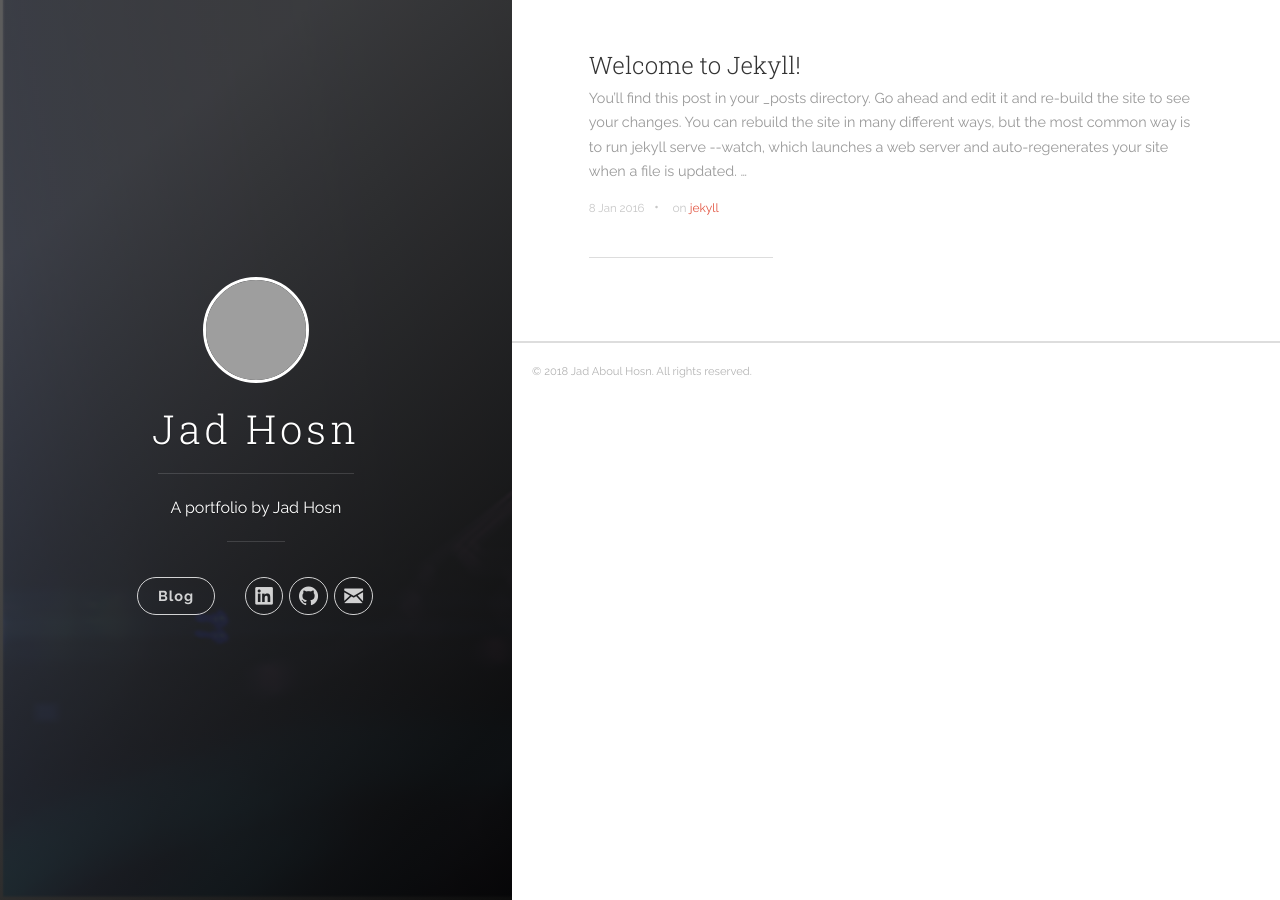
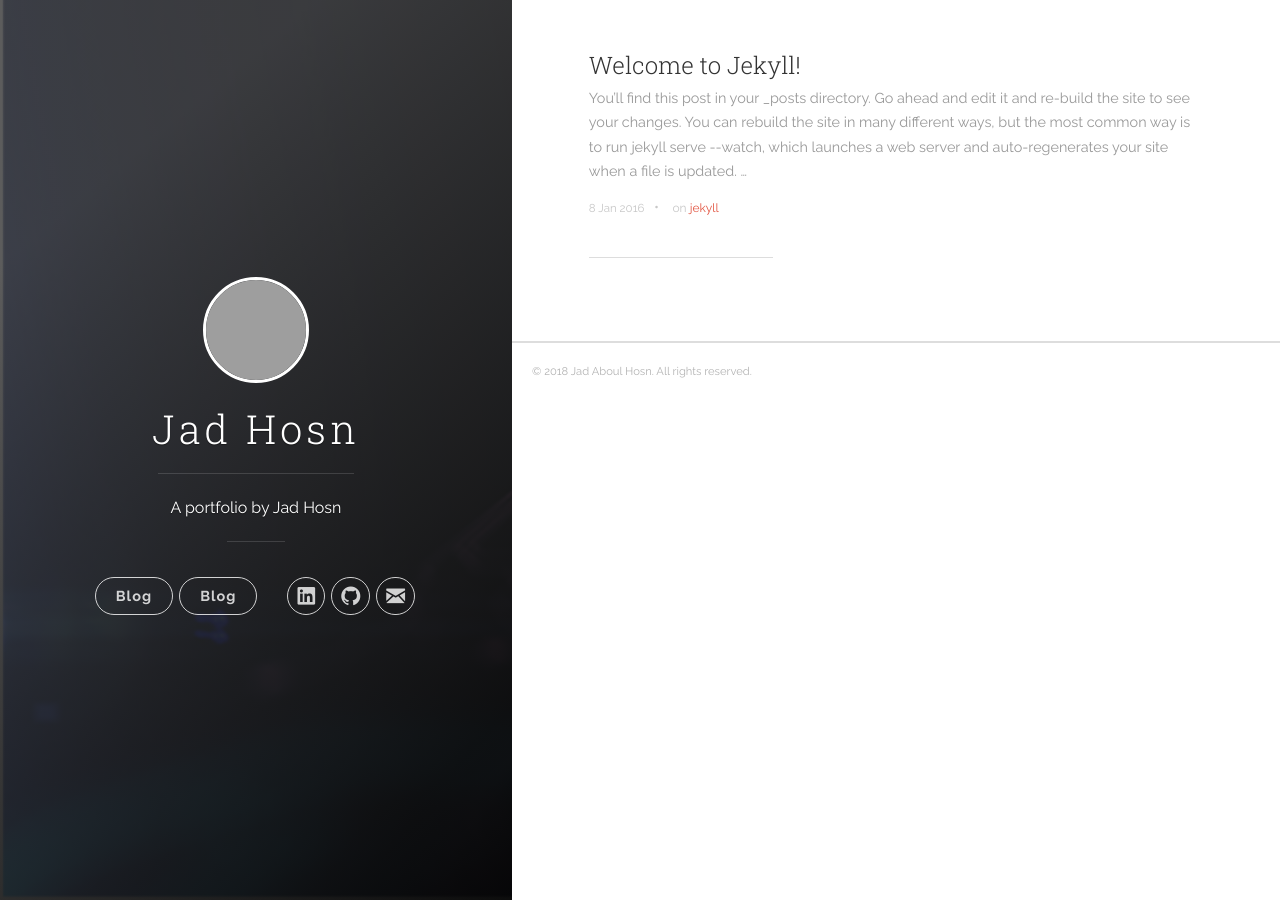
Before and after one commit to jadhosn/jadhosn.github.io, a Jekyll site: the page built from index.html, in a window 1280 px wide. Built offline with Jekyll 4.4.1, drawn with Linux system fonts in a browser that asks for light colours; the list of posts is cut into pages by our own code; grey boxes are pictures that could not be loaded.

Commit message:
adding new blog link - trial

```diff
--- a/_includes/header.html
+++ b/_includes/header.html
@@ -17,6 +17,12 @@
         <hr class="panel-cover__divider panel-cover__divider--secondary">
 
         <div class="navigation-wrapper">
+
+          <nav class="cover-navigation cover-navigation--primary">
+            <ul class="navigation">
+              <li class="navigation__item"><a href="{{ site.baseurl }}/#blog" title="link to {{ site.title }} blog" class="blog-button">Blog</a></li>
+            </ul>
+          </nav>
 
           <nav class="cover-navigation cover-navigation--primary">
             <ul class="navigation">
```
